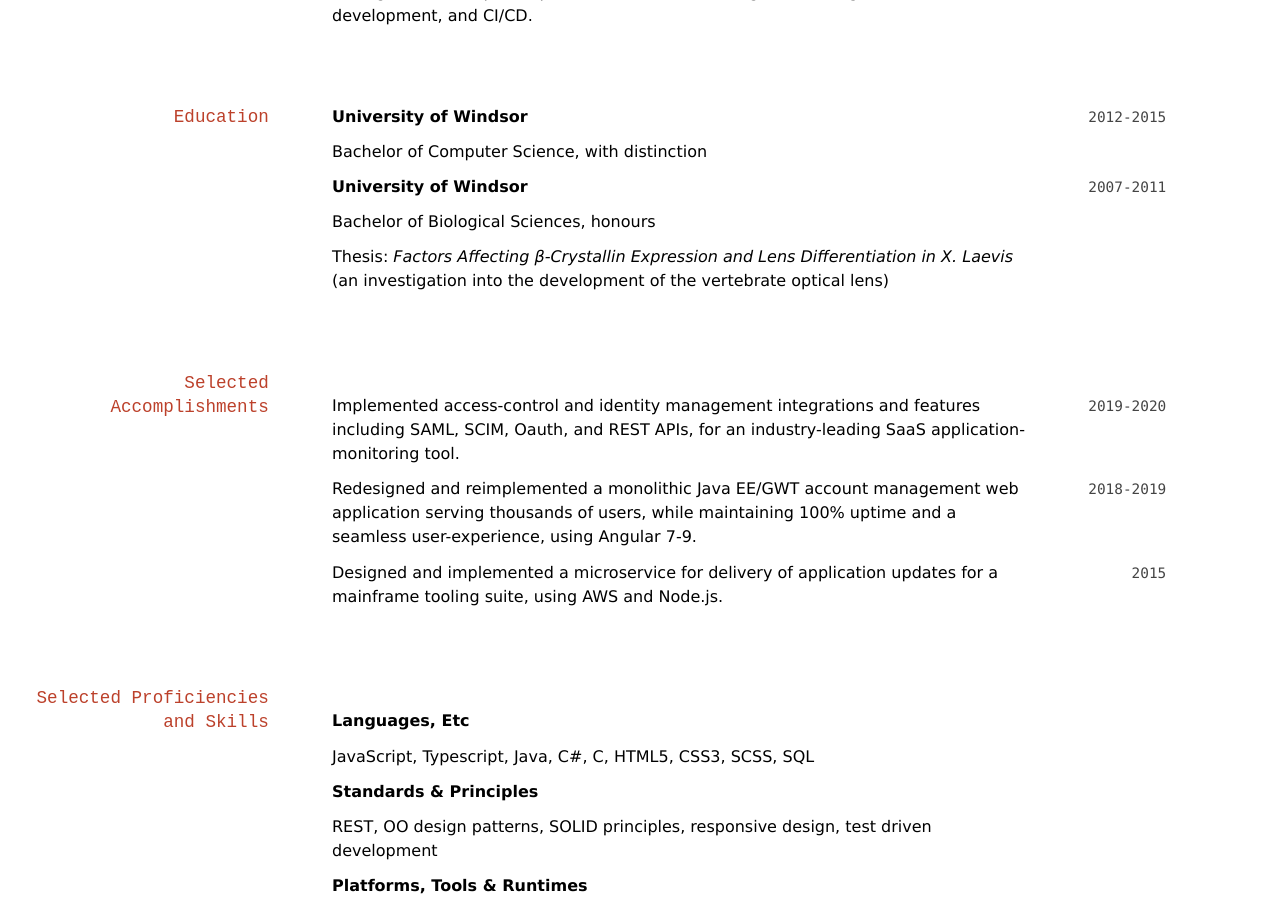
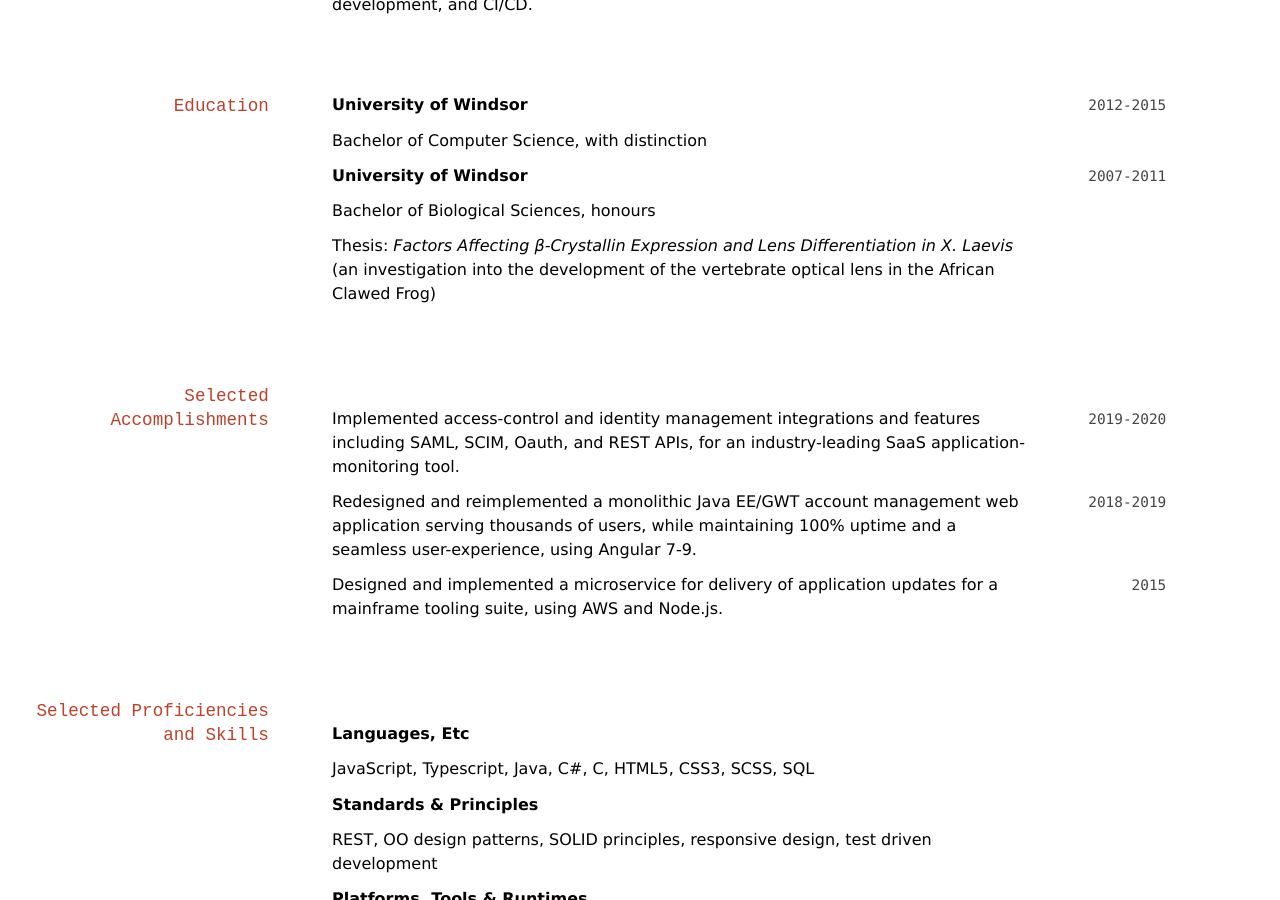
Before and after one commit to toddbaert/markdown-cv, a Jekyll site: the page built from index.md, in a window 1280 px wide and 900 px high, scrolled down 578 px. Built offline with Jekyll 4.4.1, drawn with Linux system fonts in a browser that asks for light colours.

```diff
--- a/index.md
+++ b/index.md
@@ -7,7 +7,6 @@ title: Todd Baert
 Full-stack software developer with experience in application security, enterprise integration, and UI engineering.
 
 [LinkedIn](https://www.linkedin.com/in/todd-baert-739b1bb8)
-
 [GitHub](https://github.com/toddbaert)
 
 
@@ -38,7 +37,8 @@ __University of Windsor__
 
 Bachelor of Biological Sciences, honours
 
-Thesis: *Factors Affecting β-Crystallin Expression and Lens Differentiation in X. Laevis* (an investigation into the development of the vertebrate optical lens)
+Thesis: *Factors Affecting β-Crystallin Expression and Lens Differentiation in X. Laevis*
+(an investigation into the development of the vertebrate optical lens in the African Clawed Frog)
 
 
 ## Selected Accomplishments
```
Also changed, not shown: README.md, 1 other file.
